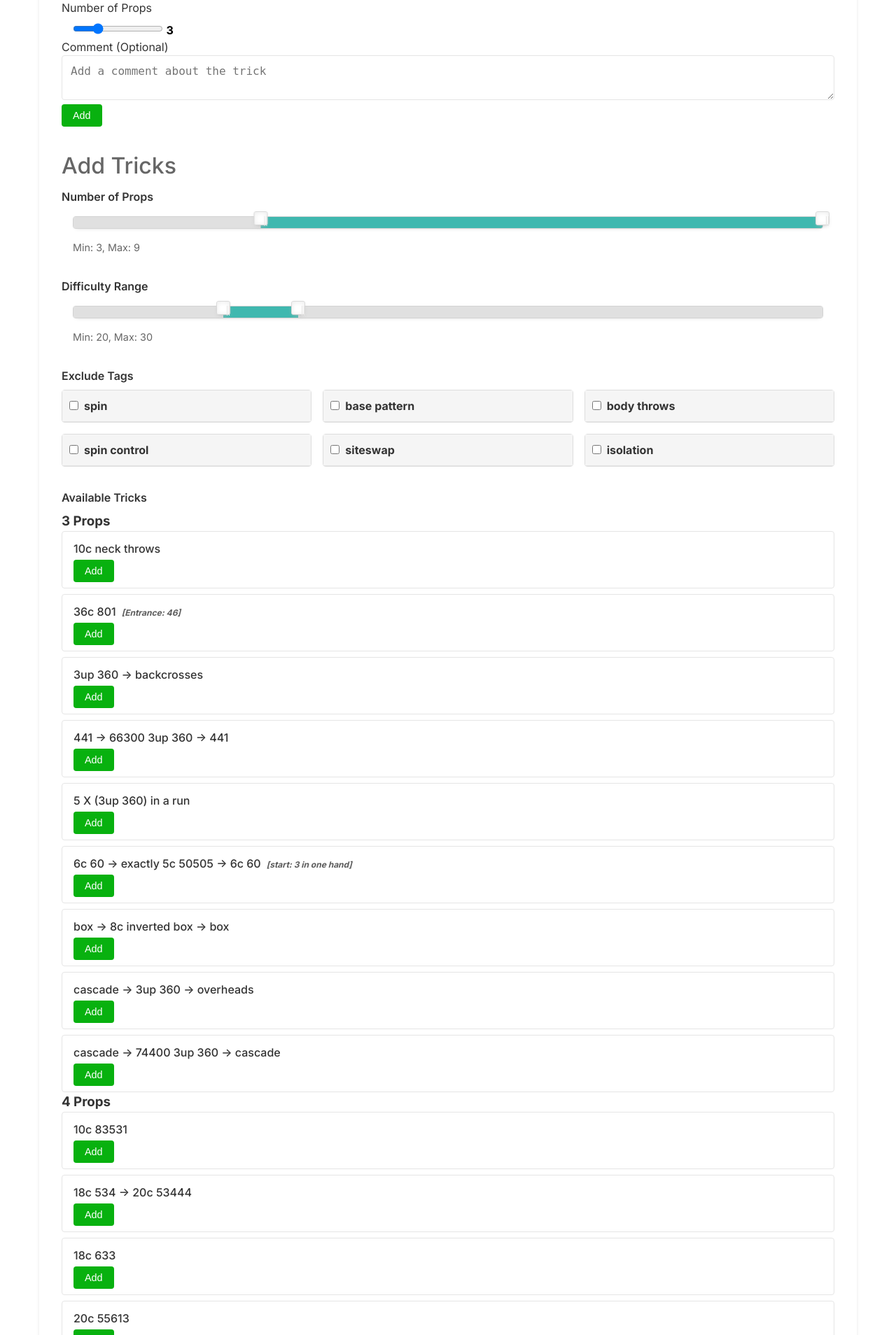
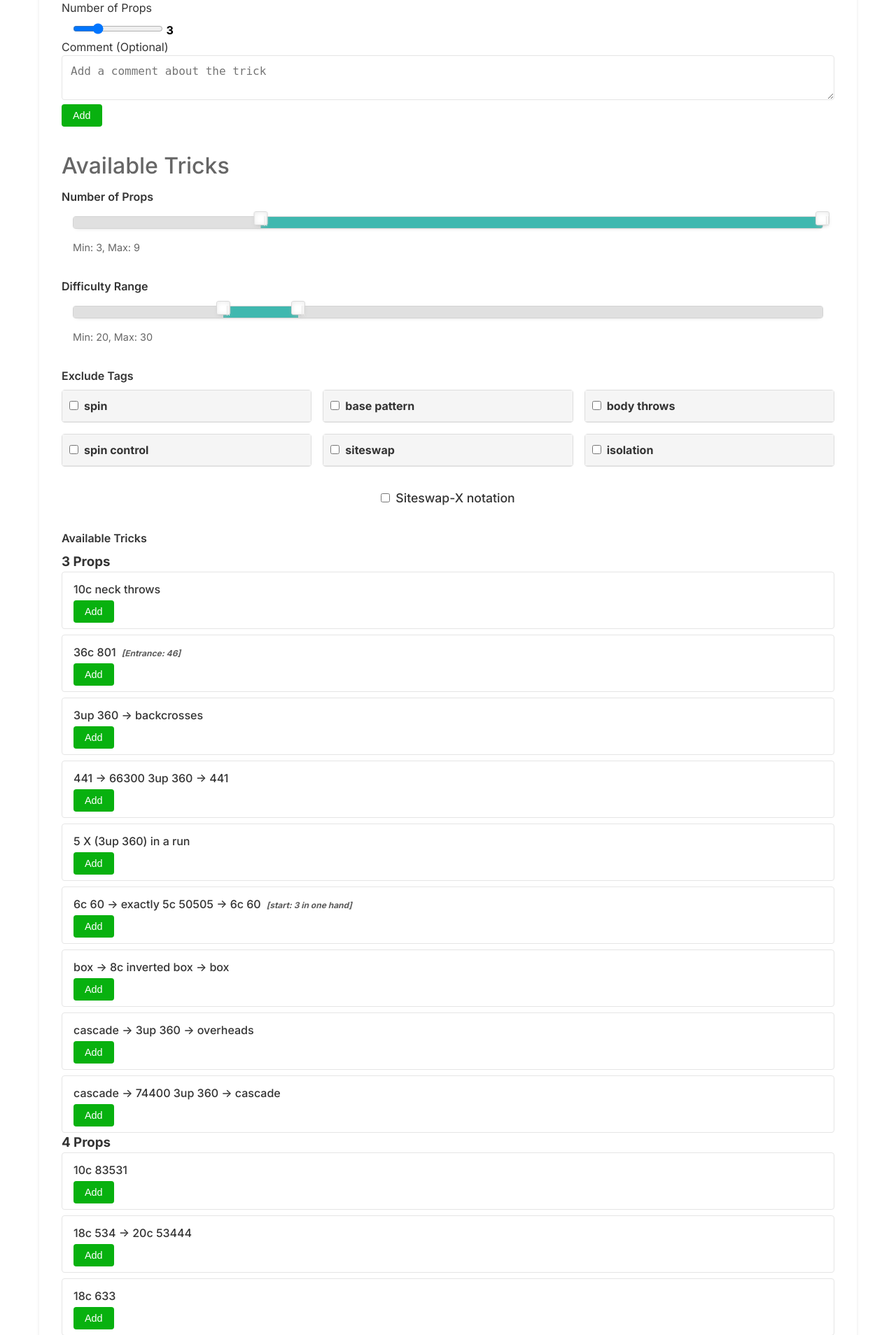
Before and after one commit to ofekraf/jugglefit_website, a Flask app: page /build_route in a window 1280 px wide. Shown: the part 889-2797 px from the top of the page at 70% size. Run offline with Flask 3, Linux system fonts and the light colour scheme; some libraries are stand-ins or nearby versions.

Commit message:
checkpoint

```diff
--- a/hardcoded_database/tricks/balls.csv
+++ b/hardcoded_database/tricks/balls.csv
@@ -1,24 +1,24 @@
-name,props_count,difficulty,tags,comment,max_throw
-"20c sync fountain -> 20c async fountain",4,12,"sync base pattern|async base pattern","Transition: (5x,4)",5
-"20c cascade",5,16,"async base pattern",,5
-"50c isolated cascade",5,27,"async base pattern|isolated",,5
-"30c reverse cascade",5,38,"async base pattern",,5
-"ANY",6,27,"any base pattern",,6
-"async fountain",6,30,"async base pattern",,6
-"20c async fountain",6,33,"async base pattern",,6
-"isolated sync fountain",6,39,"sync base pattern|isolated",,6
-"sync fountain -> async fountain",6,37,"sync base pattern|async base pattern","transition: (7x,6)(7x,6)",7
-"async fountain -> sync fountain",6,38,"async base pattern|sync base pattern","transition: 7x67x6",7
-"ANY on the knees",6,33,"any base pattern|on the knees",,6
-"7c cascade",7,30,"async base pattern",,7
-"cascade",7,39,"async base pattern",,7
-"7c cascade on the knees",7,37,"async base pattern|on the knees",,7
-"isolated cascade",7,43,"async base pattern|isolated",,7
-"8c sync fountain",8,52,"sync base pattern",,8
-"8c async fountain",8,48,"async base pattern",,8
-"16c async ANY",8,74,"async base pattern",,8
-"9c cascade",9,67,"async base pattern",,9
-"cascade",9,88,"async base pattern",,9
+name,props_count,difficulty,tags,comment,max_throw,siteswap_x
+"20c sync fountain -> 20c async fountain",4,12,"sync base pattern|async base pattern","Transition: (5x,4)",5,
+"20c cascade",5,16,"async base pattern",,5,5
+"50c isolated cascade",5,27,"async base pattern|isolated",,5,5
+"30c reverse cascade",5,38,"async base pattern",,5,reverse cascade
+"ANY",6,27,"any base pattern",,6,
+"async fountain",6,30,"async base pattern",,6,async fountain
+"20c async fountain",6,33,"async base pattern",,6,async fountain
+"isolated sync fountain",6,39,"sync base pattern|isolated",,6,sync fountain
+"sync fountain -> async fountain",6,37,"sync base pattern|async base pattern","transition: (7x,6)(7x,6)",7,
+"async fountain -> sync fountain",6,38,"async base pattern|sync base pattern","transition: 7x67x6",7,
+"ANY on the knees",6,33,"any base pattern|on the knees",,6,
+"7c cascade",7,30,"async base pattern",,7,7
+"cascade",7,39,"async base pattern",,7,7
+"7c cascade on the knees",7,37,"async base pattern|on the knees",,7,7
+"isolated cascade",7,43,"async base pattern|isolated",,7,7
+"8c sync fountain",8,52,"sync base pattern",,8,sync fountain
+"8c async fountain",8,48,"async base pattern",,8,async fountain
+"16c async ANY",8,74,"async base pattern",,8,
+"9c cascade",9,67,"async base pattern",,9,9
+"cascade",9,88,"async base pattern",,9,9
 "3up 360 -> cascade",3,12,"360 spin",,5
 "5 X (1up 360) in a run",3,18,"360 spin",,5
 "5 X (3up 360) in a run",3,26,"360 spin",,5
@@ -147,7 +147,7 @@ name,props_count,difficulty,tags,comment,max_throw
 "996",8,74,"async siteswap",,9
 "20c 97996",8,90,"async siteswap",,9
 "backcrosses",3,15,"backcrosses",,3
-"10c neck throws",3,24,"necks",,3
+"10c neck throws",3,24,"necks",,3,"10c 3{N}"
 "24c 423, backcross 3",3,19,"backcrosses|async siteswap",,4
 "24c 423, shoulder 4",3,19,"shoulders|async siteswap",,4
 "overheads -> 3c overhead reverse shoulder -> 3c backcrosses -> overheads",3,33,"overheads|reverse shoulders|backcrosses","The impossible trick",3
--- a/pylib/classes/trick.py
+++ b/pylib/classes/trick.py
@@ -16,6 +16,7 @@ class Trick:
     tags: Optional[Set[Tag]] = None
     comment: Optional[str] = None
     max_throw: Optional[int] = None
+    siteswap_x: Optional[str] = None
 
     def __post_init__(self):
         if len(self.name) > MAX_TRICK_NAME_LENGTH:
@@ -39,7 +40,8 @@ class Trick:
             'difficulty': self.difficulty,
             'tags': [str(tag) for tag in self.tags] if self.tags else [],
             'comment': self.comment,
-            'max_throw': self.max_throw
+            'max_throw': self.max_throw,
+            'siteswap_x': self.siteswap_x
         }
 
     @classmethod
@@ -52,5 +54,6 @@ class Trick:
             difficulty=data.get('difficulty', -1),
             tags=tags,
             comment=data.get('comment'),
-            max_throw=data.get('max_throw')
+            max_throw=data.get('max_throw'),
+            siteswap_x=data.get('siteswap_x')
         )
--- a/pylib/utils/trick_loader.py
+++ b/pylib/utils/trick_loader.py
@@ -24,5 +24,6 @@ def load_tricks_from_csv(csv_path: str) -> List[Trick]:
 							raise Exception(f"Invalid tag value {tag_str} for trick {name} in {csv_path}")
 			comment = row.get('comment', '')
 			max_throw = int(row['max_throw']) if 'max_throw' in row and row['max_throw'] else None
-			tricks.append(Trick(name=name, props_count=props_count, difficulty=difficulty, tags=tags, comment=comment, max_throw=max_throw))
+			siteswap_x = row.get('siteswap_x') if 'siteswap_x' in row else None
+			tricks.append(Trick(name=name, props_count=props_count, difficulty=difficulty, tags=tags, comment=comment, max_throw=max_throw, siteswap_x=siteswap_x))
 	return tricks
--- a/static/css/styles.css
+++ b/static/css/styles.css
@@ -1,3 +1,20 @@
+/* Center the siteswap-x toggle and style the checkbox/label */
+.siteswap-x-toggle {
+    margin: 10px 0;
+    text-align: center;
+}
+.siteswap-x-toggle label {
+    font-weight: 500;
+    font-size: 1.1em;
+    display: inline-flex;
+    align-items: center;
+    gap: 8px;
+}
+#siteswap-x-toggle-checkbox {
+    margin-left: 0;
+    margin-right: 8px;
+    vertical-align: middle;
+}
 /* --- Moved from base.html for maintainability --- */
 .orientation-alert {
     display: none;
--- a/templates/build_route.html
+++ b/templates/build_route.html
@@ -89,7 +89,7 @@
         </div>
 
         <div class="form-section">
-            <h4 class="subsection-title">Add Tricks</h4>
+            <h4 class="subsection-title">Available Tricks</h4>
             <label class="form-label">Number of Props</label>
             <div class="slider-container">
                 <div id="props-slider" class="custom-slider"></div>
@@ -140,6 +140,14 @@
                         {% endfor %}
                     </div>
                 </div>
+            </div>
+        </div>
+        <div class="form-section">
+            <div class="siteswap-x-toggle">
+                <label>
+                    <input type="checkbox" id="siteswap-x-toggle-tricklist">
+                    Siteswap-X notation
+                </label>
             </div>
         </div>
 
@@ -278,6 +286,54 @@
                         }
                     });
                     trickMain.appendChild(name);
+
+                    // Show siteswap-x notation if available
+                    const siteswapSpan = document.createElement('span');
+                    siteswapSpan.className = 'trick-siteswap-x';
+                    siteswapSpan.textContent = trick.siteswap_x ? ` [${trick.siteswap_x}]` : '';
+                    siteswapSpan.style.display = 'none';
+                    trickMain.appendChild(siteswapSpan);
+    // Siteswap-X toggle for trick options
+    function updateSiteswapXToggle() {
+        const toggleCheckbox = document.getElementById('siteswap-x-toggle-tricklist');
+        if (toggleCheckbox) {
+            const trickNames = document.querySelectorAll('.tricks-list .trick-name');
+            const trickSiteswaps = document.querySelectorAll('.tricks-list .trick-siteswap-x');
+            if (toggleCheckbox.checked) {
+                trickNames.forEach((el, i) => {
+                    if (trickSiteswaps[i] && trickSiteswaps[i].textContent.trim() && trickSiteswaps[i].textContent.replace(/\[|\]/g, '').trim() !== '') {
+                        el.style.display = 'none';
+                        trickSiteswaps[i].style.display = '';
+                    } else {
+                        el.style.display = '';
+                        if (trickSiteswaps[i]) trickSiteswaps[i].style.display = 'none';
+                    }
+                });
+            } else {
+                trickNames.forEach((el, i) => {
+                    el.style.display = '';
+                    if (trickSiteswaps[i]) trickSiteswaps[i].style.display = 'none';
+                });
+            }
+        }
+    }
+
+    document.addEventListener('DOMContentLoaded', function() {
+        const toggleCheckbox = document.getElementById('siteswap-x-toggle-tricklist');
+        if (toggleCheckbox) {
+            toggleCheckbox.addEventListener('change', updateSiteswapXToggle);
+        }
+    });
+
+    // Call updateSiteswapXToggle after updating tricks
+    function updateSearchTricks() {
+        // ...existing code...
+        // Display tricks grouped by props count
+        Object.keys(groupedTricks).sort((a, b) => parseInt(a) - parseInt(b)).forEach(count => {
+            // ...existing code for rendering tricks...
+        });
+        updateSiteswapXToggle();
+    }
 
                     if (trick.comment) {
                         const comment = document.createElement('span');
```
Also changed, not shown: templates/created_route.html (+28 -5 lines), templates/macros/route_display.html (+37 -1 lines).
